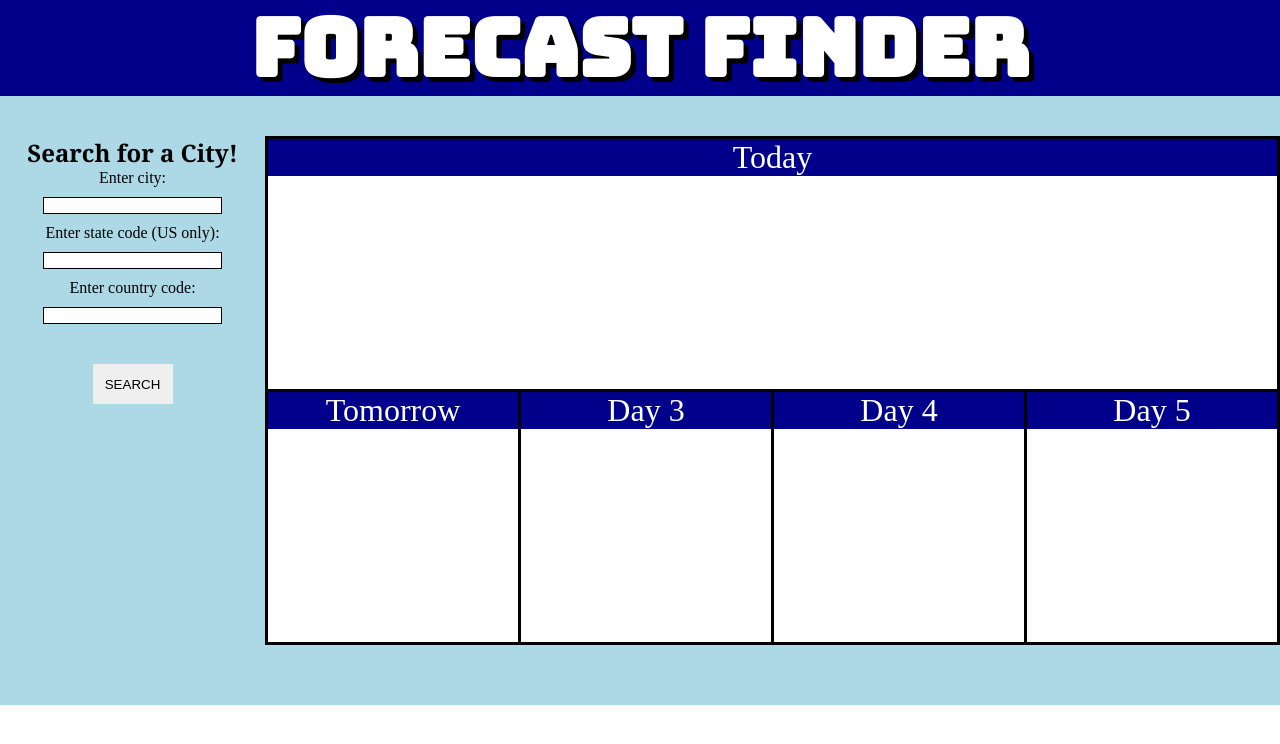
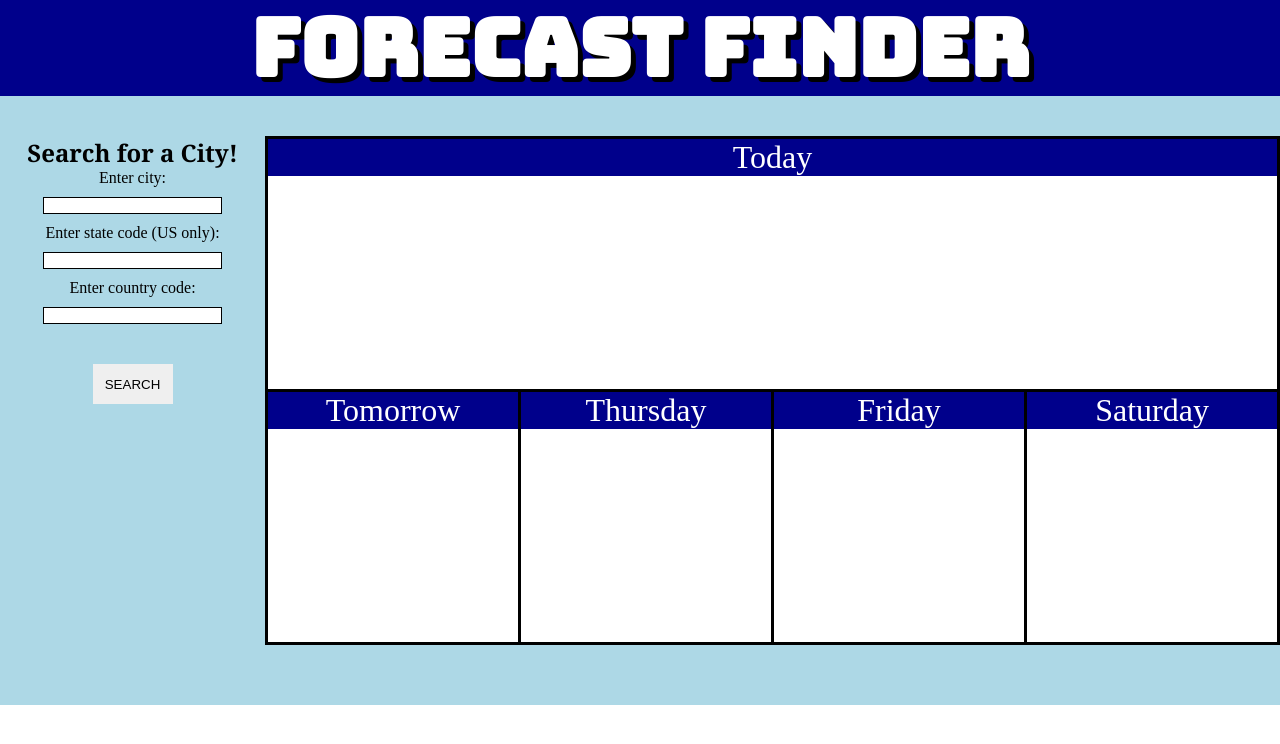
Before and after one commit to ChairSitter/WeatherApp, a plain HTML site: page index.html in a window 1280 px wide. Drawn offline with nearby package versions, Linux system fonts and the light colour scheme.

Commit message:
Add day name functionality for future days

```diff
--- a/Assets/script.js
+++ b/Assets/script.js
@@ -14,6 +14,17 @@ let dayArray = [day0, day1, day2, day3, day4];
 const todayTitle = document.querySelector("#today-title");
 
 const pastSearches = document.querySelector("#past-searches");
+
+const twoFromNow = document.querySelector("#two-from-now");
+const threeFromNow = document.querySelector("#three-from-now");
+const fourFromNow = document.querySelector("#four-from-now");
+let now = dayjs();
+let twoFromNowDay = now.add(2, 'day').format("dddd");
+let threeFromNowDay = now.add(3, 'day').format("dddd");
+let fourFromNowDay = now.add(4, 'day').format("dddd");
+twoFromNow.textContent = twoFromNowDay;
+threeFromNow.textContent = threeFromNowDay;
+fourFromNow.textContent = fourFromNowDay;
 
 const weatherIcon = (weather) => {
     let icon;
@@ -46,6 +57,7 @@ const getWeatherData = async(city, state, country) => {
             dayArray[i].removeChild(dayArray[i].children[1]);
         }
     }
+
     // const getLatLonResponse= await fetch(`http://api.openweathermap.org/geo/1.0/direct?q=${city},${state},${country}&appid=bd3136b1de02f5dec5a45d5eb3dea4e9`);
     // const latLonData = await getLatLonResponse.json();
     // const weatherResponse = await fetch(`http://api.openweathermap.org/data/2.5/forecast?lat=${latLonData[0].lat}&lon=${latLonData[0].lon}&units=imperial&appid=bd3136b1de02f5dec5a45d5eb3dea4e9`);
@@ -67,7 +79,7 @@ const getWeatherData = async(city, state, country) => {
 
         const tempP = document.createElement("p");
         tempP.setAttribute("class", "weather-p");
-        tempP.textContent = "Temp: " + weatherData.list[i].main.temp;
+        tempP.textContent = "Temp: " + weatherData.list[i].main.temp + "° F";
         dayArray[j].appendChild(tempP);
 
         const humidityP = document.createElement("p");
--- a/Assets/style.css
+++ b/Assets/style.css
@@ -27,6 +27,7 @@ h1 {
 }
 
 .past-search {
+    margin-top: 3px;
     height: 30px;
     width: auto;
     border-radius: 5px;
--- a/index.html
+++ b/index.html
@@ -4,6 +4,8 @@
 <head>
     <meta charset="UTF-8">
     <meta name="viewport" content="width=device-width, initial-scale=1.0">
+    <script src="https://cdn.jsdelivr.net/npm/dayjs@1/dayjs.min.js"></script>
+    <script>dayjs().format()</script>
     <link rel="preconnect" href="https://fonts.googleapis.com">
     <link rel="preconnect" href="https://fonts.gstatic.com" crossorigin>
     <link href="https://fonts.googleapis.com/css2?family=Bungee&display=swap" rel="stylesheet">
@@ -37,13 +39,13 @@
                 <p class="day-title">Tomorrow</p>
             </div>
             <div id="day2" class="future day-div">
-                <p class = "day-title">Day 3</p>
+                <p id="two-from-now" class="day-title">Day 3</p>
             </div>
             <div id="day3" class="future day-div">
-                <p class = "day-title">Day 4</p>
+                <p id="three-from-now" class="day-title">Day 4</p>
             </div>
             <div id="day4" class="future day-div">
-                <p class = "day-title">Day 5</p>
+                <p id="four-from-now" class="day-title">Day 5</p>
             </div>
         </section>
     </main>
```
